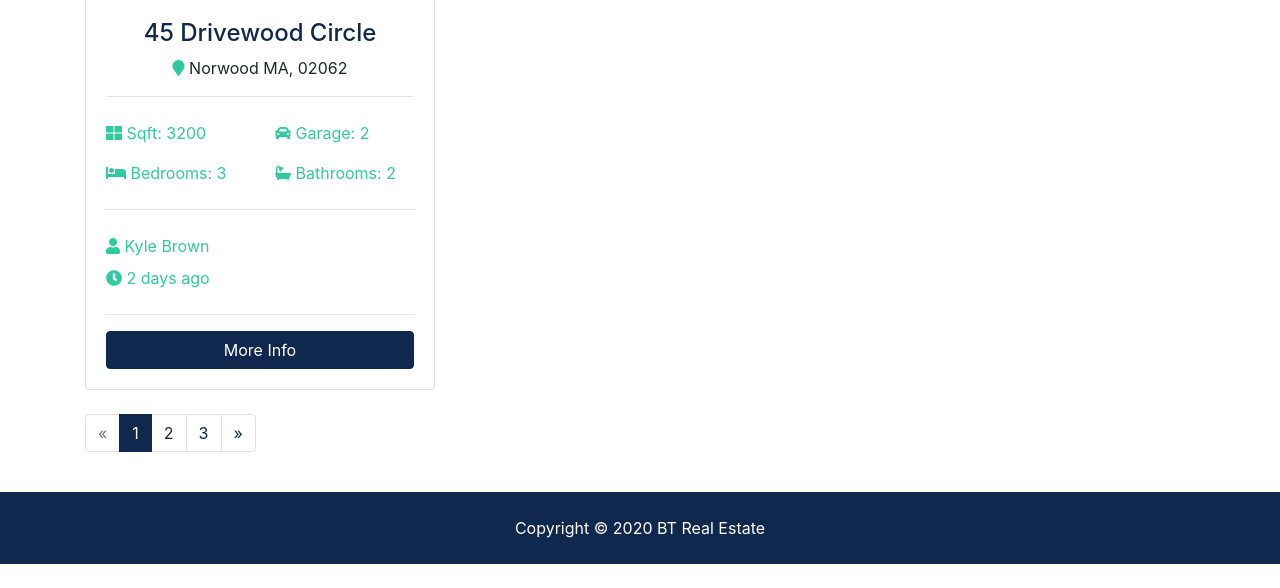
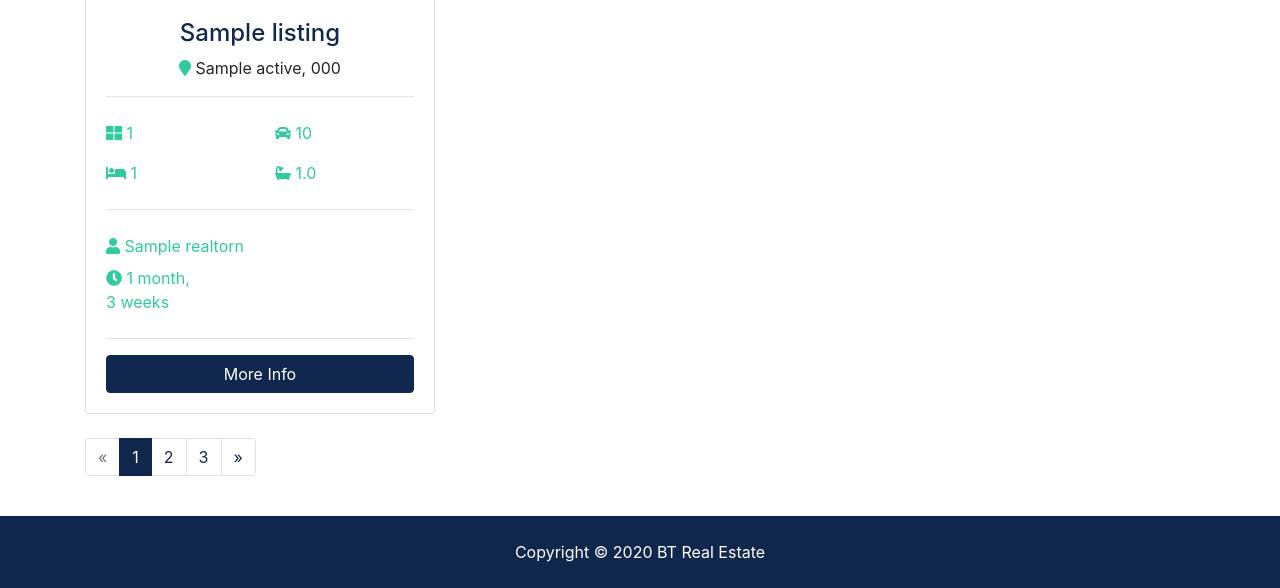
Before and after one commit to StanHekht/btre, a Django app: page /listings/ in a window 1280 px wide. Shown: the part 712-1300 px from the top of the page. Before the commit the page ends 1276 px from the top, so only its background shows below. Run offline with Django 3.2, Linux system fonts and the light colour scheme; tables that the repository leaves empty hold one stand-in row (values such as "Sample post"); grey boxes marked "Sample" are stand-in pictures; some libraries are stand-ins or nearby versions.

Commit message:
Configured listings display in the template

```diff
--- a/btre/settings.py
+++ b/btre/settings.py
@@ -40,6 +40,7 @@ INSTALLED_APPS = [
     'django.contrib.sessions',
     'django.contrib.messages',
     'django.contrib.staticfiles',
+    'django.contrib.humanize',
 ]
 
 MIDDLEWARE = [
--- a/listings/models.py
+++ b/listings/models.py
@@ -25,5 +25,6 @@ class Listing(models.Model):
     photo_6 = models.ImageField(upload_to='photos/%Y/%m/%d/', blank=True)
     is_published = models.BooleanField(default=True)
     list_date=models.DateTimeField(default=datetime.now, blank=True)
+
     def __str__(self):
         return self.title
--- a/listings/views.py
+++ b/listings/views.py
@@ -12,7 +12,7 @@ def index(request):
 
     return render(request, 'listings/listings.html', context)
 
-def listing(request):
+def listing(request, listing_id):
     return render(request, 'listings/listing.html')
 
 def search(request):
--- a/templates/listings/listings.html
+++ b/templates/listings/listings.html
@@ -1,4 +1,6 @@
 {% extends 'base.html' %}
+
+{% load humanize %}
 
 {% block content %}
     <section id="showcase-inner" class="py-5 text-white">
@@ -36,42 +38,42 @@
                     <!-- Listing 1 -->
                     <div class="col-md-6 col-lg-4 mb-4">
                         <div class="card listing-preview">
-                            <img class="card-img-top" src="assets/img/homes/home-1.jpg" alt="">
+                            <img class="card-img-top" src="{{ listing.photo_main.url }}" alt="">
                             <div class="card-img-overlay">
                             <h2>
-                                <span class="badge badge-secondary text-white">$490,000</span>
+                                <span class="badge badge-secondary text-white">${{ listing.price | intcomma }}</span>
                             </h2>
                             </div>
                             <div class="card-body">
                             <div class="listing-heading text-center">
-                                <h4 class="text-primary">45 Drivewood Circle</h4>
+                                <h4 class="text-primary">{{ listing.title }}</h4>
                                 <p>
-                                <i class="fas fa-map-marker text-secondary"></i> Norwood MA, 02062</p>
+                                <i class="fas fa-map-marker text-secondary"></i> {{ listing.city }} {{ listing.state }}, {{ listing.zipcode }}</p>
                             </div>
                             <hr>
                             <div class="row py-2 text-secondary">
                                 <div class="col-6">
-                                <i class="fas fa-th-large"></i> Sqft: 3200</div>
+                                <i class="fas fa-th-large"></i> {{ listing.sqft }} </div>
                                 <div class="col-6">
-                                <i class="fas fa-car"></i> Garage: 2</div>
+                                <i class="fas fa-car"></i> {{ listing.garage }}</div>
                             </div>
                             <div class="row py-2 text-secondary">
                                 <div class="col-6">
-                                <i class="fas fa-bed"></i> Bedrooms: 3</div>
+                                <i class="fas fa-bed"></i> {{ listing.bedrooms }}</div>
                                 <div class="col-6">
-                                <i class="fas fa-bath"></i> Bathrooms: 2</div>
+                                <i class="fas fa-bath"></i> {{ listing.bathrooms }}</div>
                             </div>
                             <hr>
                             <div class="row py-2 text-secondary">
                                 <div class="col-12">
-                                <i class="fas fa-user"></i> Kyle Brown</div>
+                                <i class="fas fa-user"></i> {{ listing.realtor }}n</div>
                             </div>
                             <div class="row text-secondary pb-2">
                                 <div class="col-6">
-                                <i class="fas fa-clock"></i> 2 days ago</div>
+                                <i class="fas fa-clock"></i> {{ listing.list_date | timesince }}</div>
                             </div>
                             <hr>
-                            <a href="listing.html" class="btn btn-primary btn-block">More Info</a>
+                            <a href="{% url 'listing' listing.id %}" class="btn btn-primary btn-block">More Info</a>
                             </div>
                         </div>
                     </div>
```
